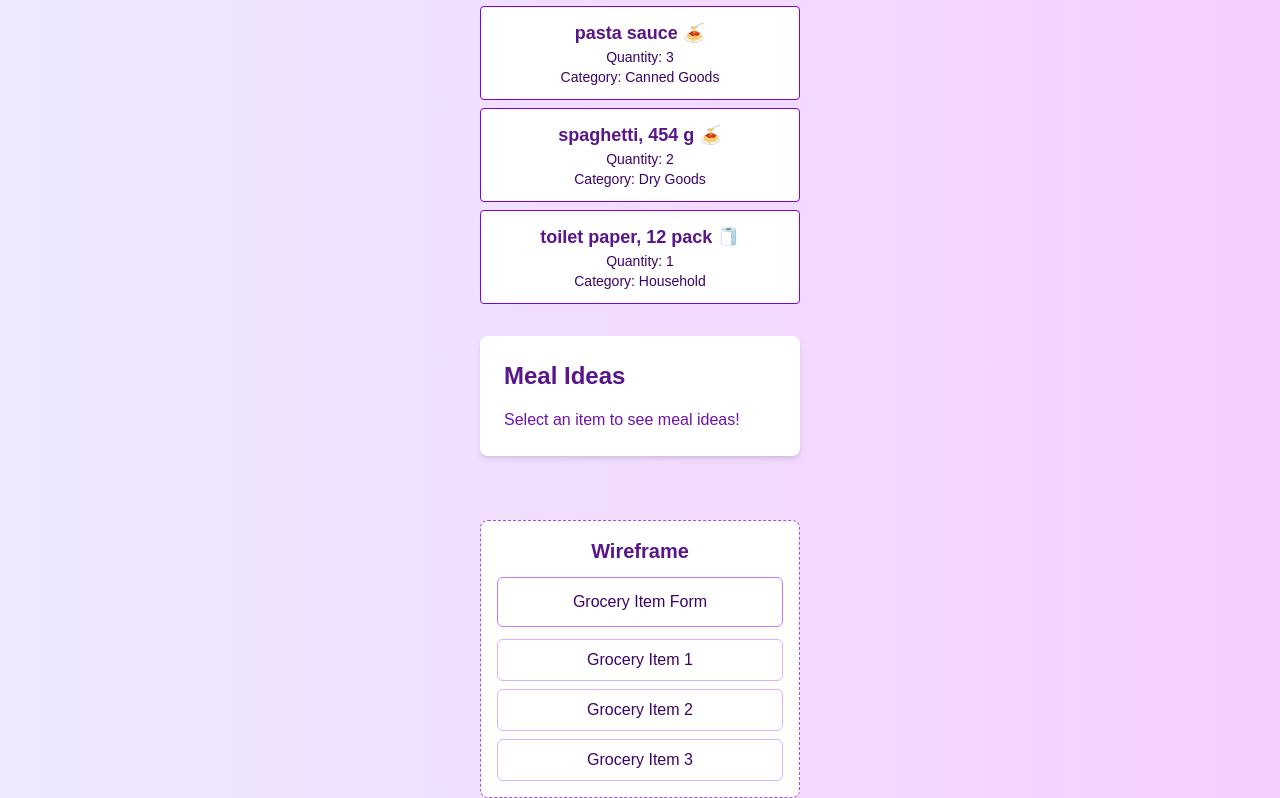
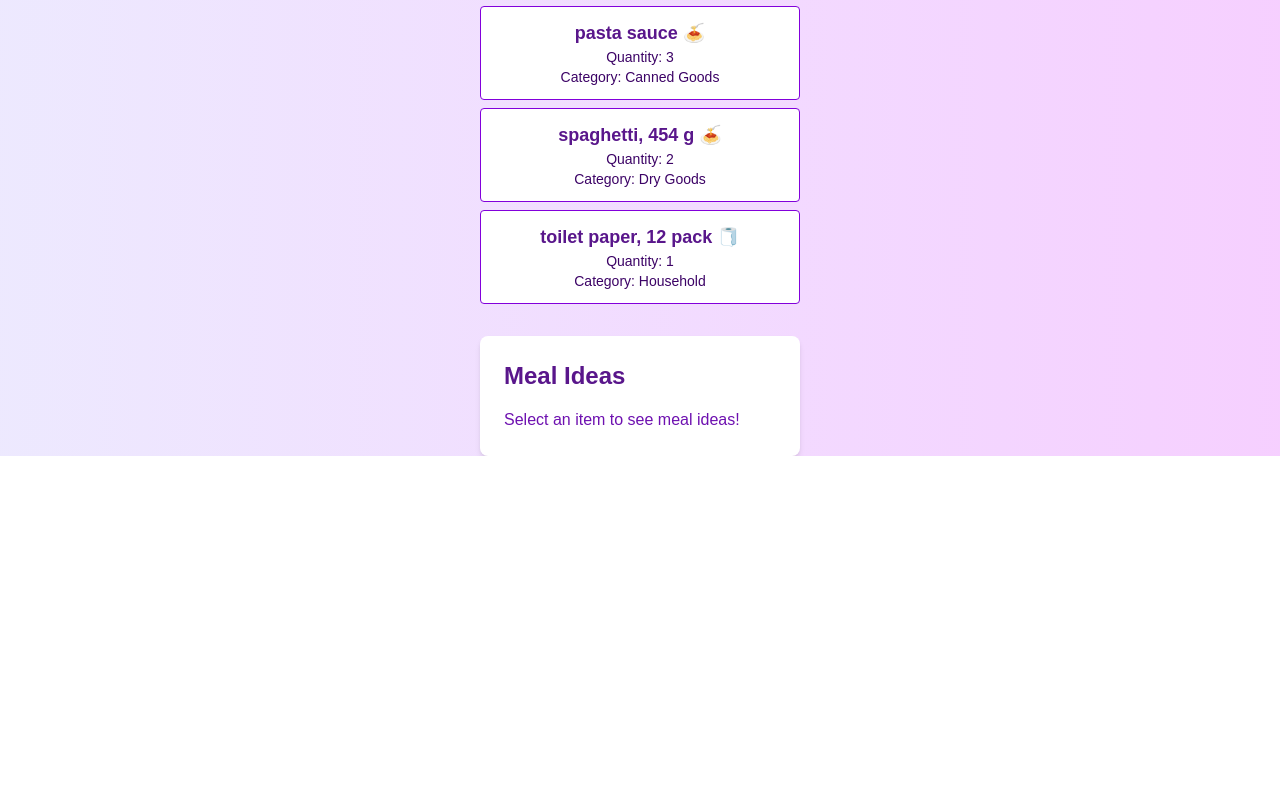
Before and after one commit to cresdom/cprg306-assignments, a Next.js app: page /week-8 in a window 1280 px wide. Shown: the part 1416-2214 px from the top of the page. After the commit the page ends 1872 px from the top, so only its background shows below. Built offline with nearby package versions, Linux system fonts and the light colour scheme.

Commit message:
removed wireframe from week-7 assignment

```diff
--- a/app/week-8/page.js
+++ b/app/week-8/page.js
@@ -35,17 +35,6 @@ export default function Page() {
 
         <MealIdeas ingredient={selectedItemName} />
 
-        <section className="mt-10 w-80 bg-white dark:bg-slate-900 border border-dashed border-purple-500 rounded-lg p-4">
-            <h2 className="text-xl font-bold text-center mb-3 text-purple-900 dark:text-purple-200">Wireframe</h2>
-
-            <div className="border border-purple-400 rounded-md p-3 mb-3 text-center">Grocery Item Form</div>
-
-            <div className="space-y-2">
-                <div className="border border-purple-300 rounded-md p-2 text-center">Grocery Item 1</div>
-                <div className="border border-purple-300 rounded-md p-2 text-center">Grocery Item 2</div>
-                <div className="border border-purple-300 rounded-md p-2 text-center">Grocery Item 3</div>
-            </div>
-        </section>
     </main>
     );
 }
```
